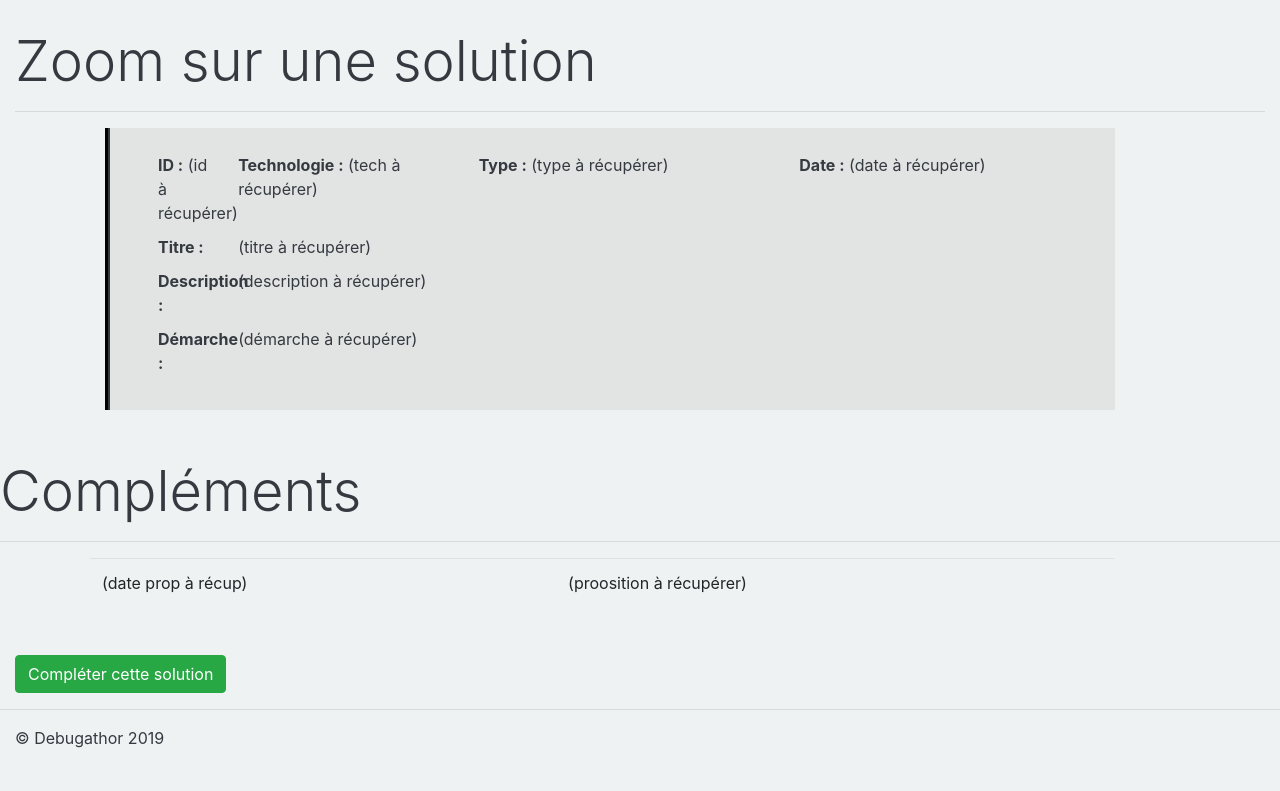
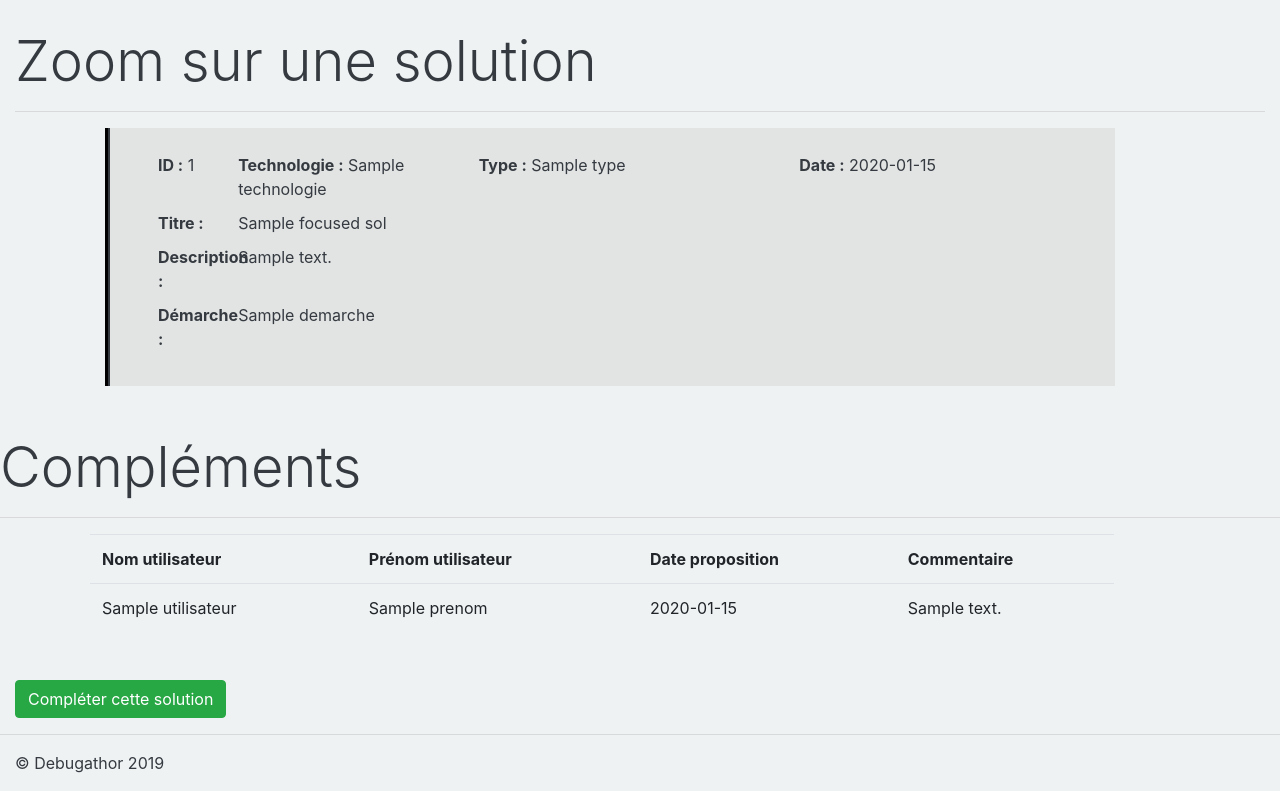
Before and after one commit to Zhybouck/Debugathor, a Java web app: template src/main/webapp/WEB-INF/pages/focusBug.jsp in a window 1280 px wide. Shown: the part 62-853 px from the top of the page. Before the commit the page ends 810 px from the top, so only its background shows below. Run offline with Tomcat 11, a stand-in JSP engine, Linux system fonts and the light colour scheme; the template is opened without the code that fills it: most values are stand-ins (such as "Sample title", 1, 10 or a date in 2020); some libraries are stand-ins or nearby versions.

Commit message:
ajout valeurs dans focusbug + ajout des valeurs du commentaire

```diff
--- a/src/main/webapp/WEB-INF/pages/focusBug.jsp
+++ b/src/main/webapp/WEB-INF/pages/focusBug.jsp
@@ -43,6 +43,7 @@ body {
 .row {
 	margin-bottom: 10px;
 }
+
 .cadre {
 	border-left-style: groove;
 	padding: 25px 25px 25px 25px;
@@ -103,19 +104,19 @@ body {
 		<div class="cadre">
 			<div class="row ml-2">
 				<div class="col-1">
-					<b>ID :</b> (id à récupérer)
+					<b>ID :</b> ${focusedSol.idSolution}
 				</div>
 
 				<div class="col-3">
-					<b>Technologie :</b> (tech à récupérer)
+					<b>Technologie :</b> ${focusedSol.technologie}
 				</div>
 
 				<div class="col-4">
-					<b>Type :</b> (type à récupérer)
+					<b>Type :</b> ${focusedSol.type}
 				</div>
 
 				<div class="col-3">
-					<b>Date :</b> (date à récupérer)
+					<b>Date :</b> ${focusedSol.dateBug}
 				</div>
 
 				<div class="col-1"></div>
@@ -125,7 +126,7 @@ body {
 				<div class="col-1">
 					<b>Titre :</b>
 				</div>
-				<div class="col-9">(titre à récupérer)</div>
+				<div class="col-9">${focusedSol.titre}</div>
 				<div class="col-2"></div>
 			</div>
 
@@ -134,7 +135,7 @@ body {
 					<b>Description :</b>
 				</div>
 
-				<div class="col-8">(description à récupérer)</div>
+				<div class="col-8">${focusedSol.description}</div>
 				<div class="col-3"></div>
 			</div>
 
@@ -142,7 +143,7 @@ body {
 				<div class="col-1">
 					<b>Démarche :</b>
 				</div>
-				<div class="col-8">(démarche à récupérer)</div>
+				<div class="col-8">${focusedSol.demarche}</div>
 				<div class="col-3"></div>
 			</div>
 		</div>
@@ -156,14 +157,20 @@ body {
 	<table class="tabcomp table">
 
 		<!-- 		Boucle forEach pour les propositions associées à la solution affichée -->
-		<%-- 		<c:forEach items="" var=""> --%>
-
 		<tr>
-			<td><c:out value="" />(date prop à récup)</td>
-			<td><c:out value="" />(proosition à récupérer)</td>
+		<th> Nom utilisateur</th>
+		<th> Prénom utilisateur</th>
+		<th> Date proposition</th>
+		<th> Commentaire</th>
 		</tr>
-
-		<%-- 		</c:forEach> --%>
+		<c:forEach items="${focusedSol.propositions}" var="proposition">
+			<tr>
+				<td><c:out value="${proposition.utilisateur.nom}" /></td>
+				<td><c:out value="${proposition.utilisateur.prenom}" /></td>
+				<td><c:out value="${proposition.dateProp}" /></td>
+				<td><c:out value="${proposition.commentaire}" /></td>
+			</tr>
+		</c:forEach>
 
 	</table>
 
```
